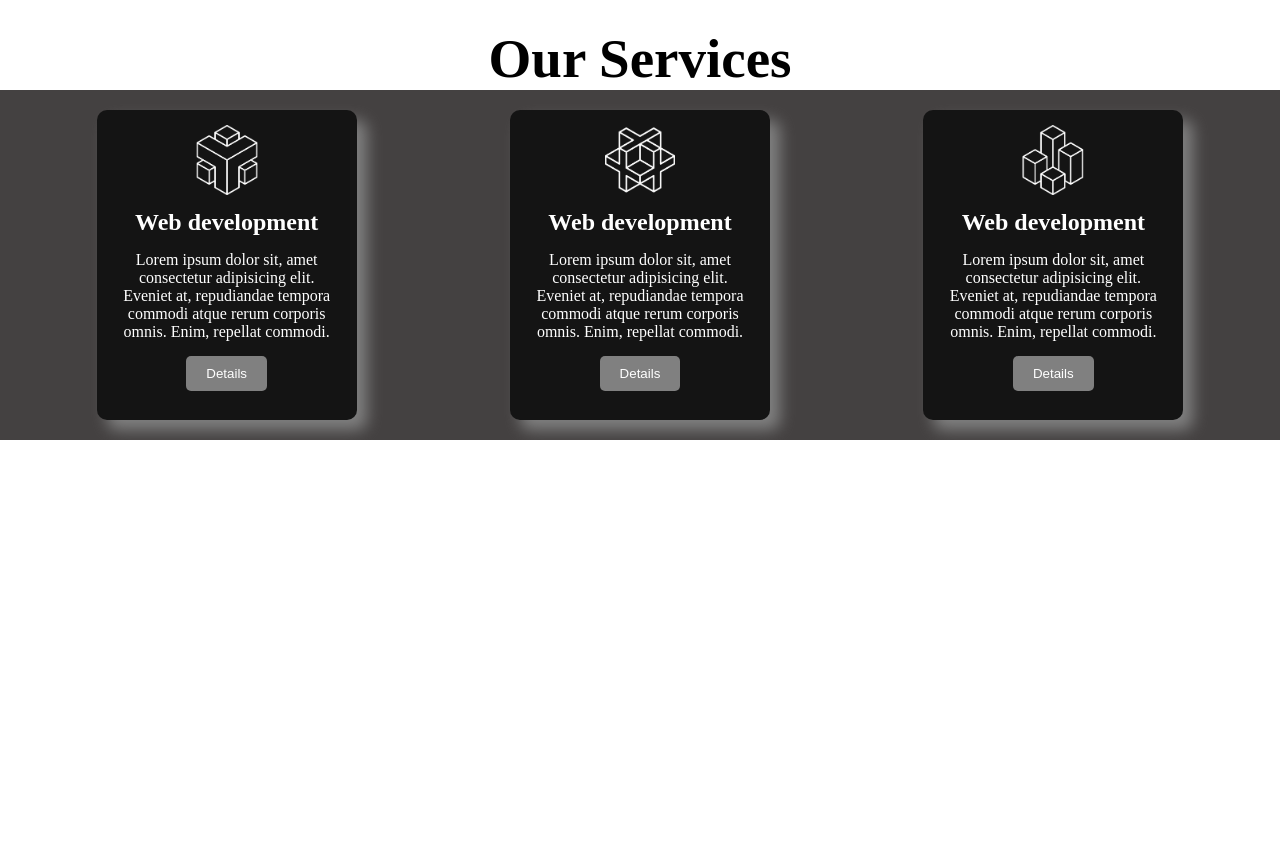
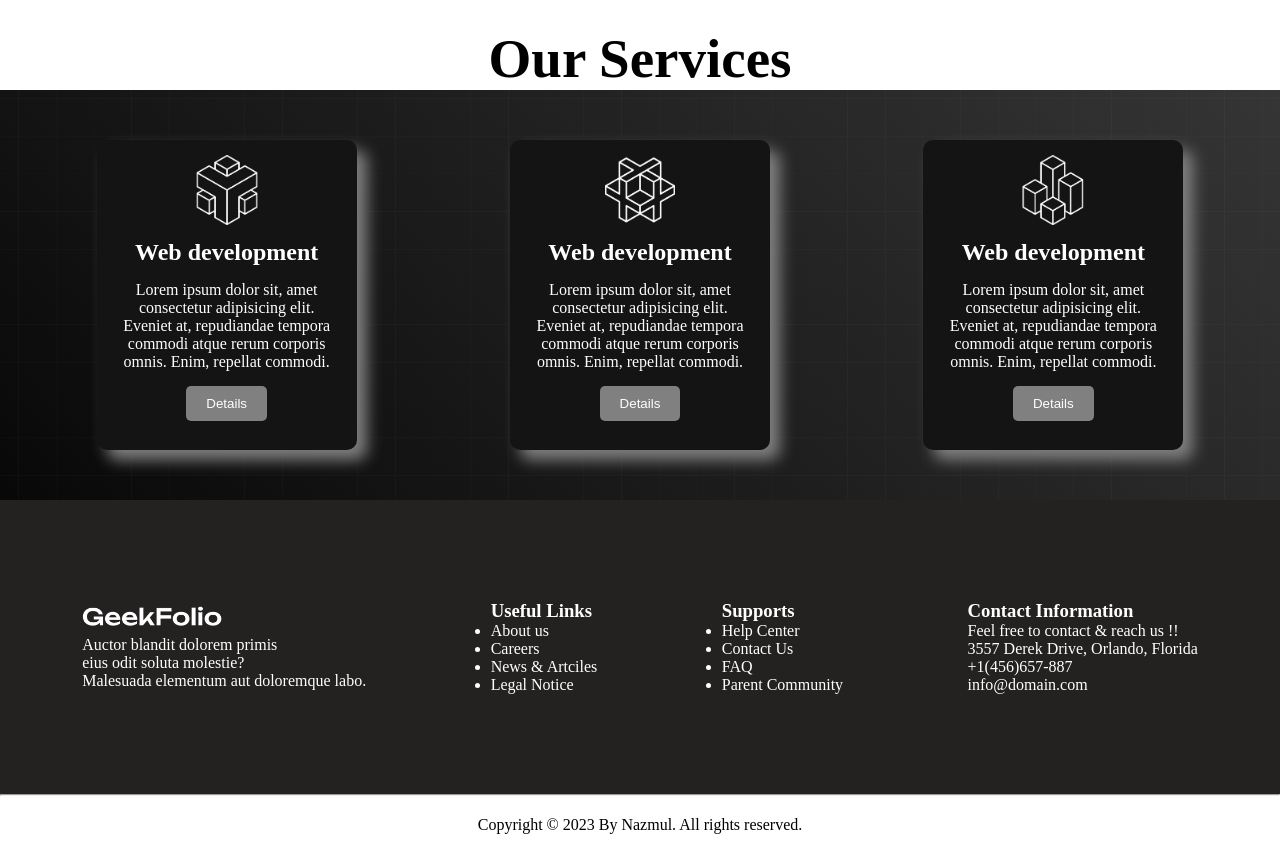
Before and after one commit to MushfikShahed/digital-products, a plain HTML site: page index.html in a window 1280 px wide. Shown: the part 1281-2135 px from the top of the page. Before the commit the page ends 1721 px from the top, so only its background shows below. Drawn offline with Linux system fonts and the light colour scheme.

Commit message:
final project demo

```diff
--- a/index.html
+++ b/index.html
@@ -100,6 +100,45 @@
       </section>
     </main>
     <footer>
+      <div class="footer-container">
+        <div class="footer-content">
+            <img class="footer-logo" src="./logo/logo-light.png" alt="Logo">
+            <p>Auctor blandit dolorem primis <br>
+              eius odit soluta molestie? <br>
+              Malesuada elementum aut doloremque labo.</p>
+        </div>
+        <div class="footer-content">
+            <h3 class="footer-content-title">Useful Links</h3>
+            <ul>
+                <li>About us</li>
+                <li>Careers</li>
+                <li>News & Artciles</li>
+                <li>Legal Notice</li>
+            </ul>
+        </div>
+        <div class="footer-content">
+            <h3 class="footer-content-title">Supports</h3>
+            <ul>
+                <li>Help Center</li>
+                <li>Contact Us</li>
+                <li>FAQ</li>
+                <li>Parent Community</li>
+            </ul>
+        </div>
+        <div class="footer-content">
+            <h3 class="footer-content-title">Contact Information</h3>
+            <p>Feel free to contact & reach us !! <br>
+
+                3557 Derek Drive, Orlando, Florida <br>
+
+                +1(456)657-887 <br>
+
+                info@domain.com</p>
+        </div>
+      </div>
+
+    <hr>
+    <p class="copyright">Copyright &copy; 2023 By Nazmul. All rights reserved.</p>
     </footer>
   </body>
 </html>
--- a/style.css
+++ b/style.css
@@ -98,10 +98,35 @@
     padding: 5px;
 }
 .service-container{
+    /* background-color: rgba(7, 3, 3, 0.753); */
     display: flex;
     justify-content:space-around;
     padding: 20px;
+    background-image: url("./images/background.png"),linear-gradient(45deg,rgb(8, 8, 8),rgb(53, 53, 53));
+    background-position: center;
+    background-size: cover;
+    background-repeat: no-repeat;
 }
-.service-container{
-    background-color: rgba(7, 3, 3, 0.753);
+.box{
+    margin: 30px;
 }
+.footer-container{
+    display: flex;
+    justify-content: space-around;
+    background-color: #242121;
+    color: white;
+    align-items: center;
+    padding: 20px;
+}
+.footer-logo{
+    width: 140px;
+}
+.footer-content{
+    display: inline-block;
+    margin: 50px 20px;
+    padding: 30px 5px;
+}
+.copyright{
+    text-align: center;
+    padding: 20px;
+}
```
